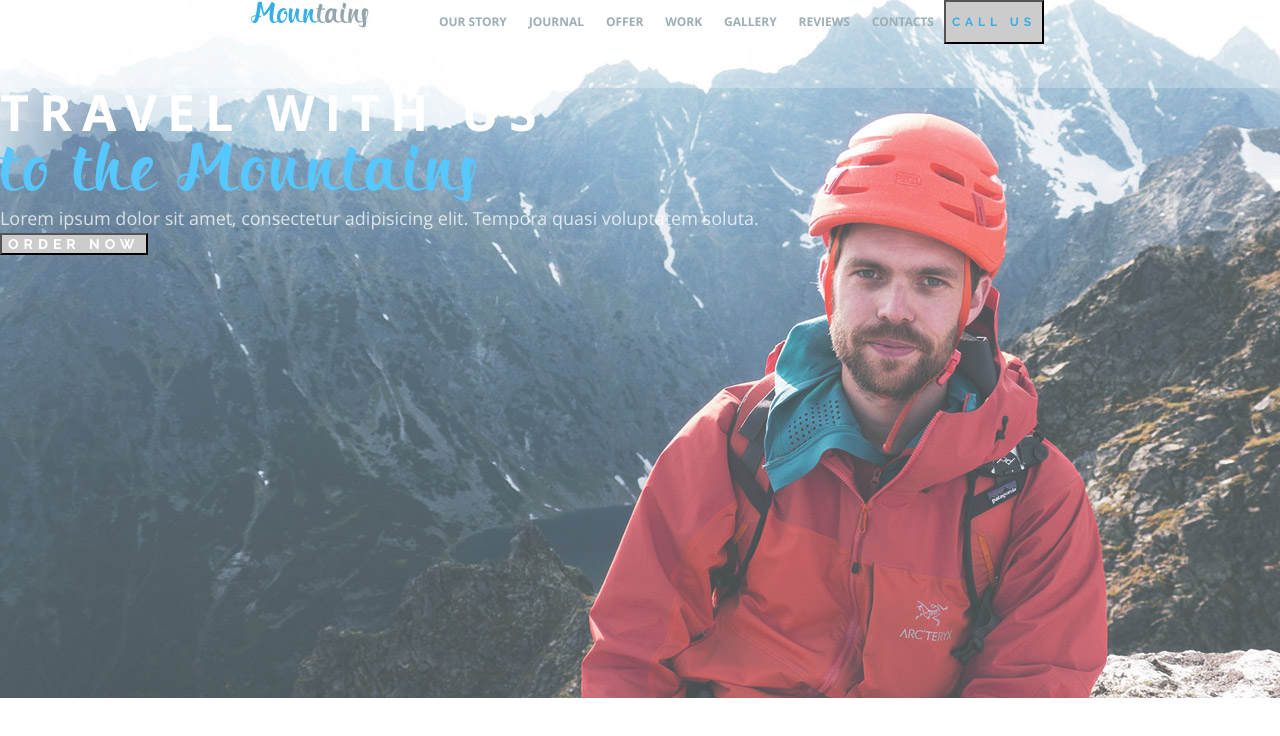
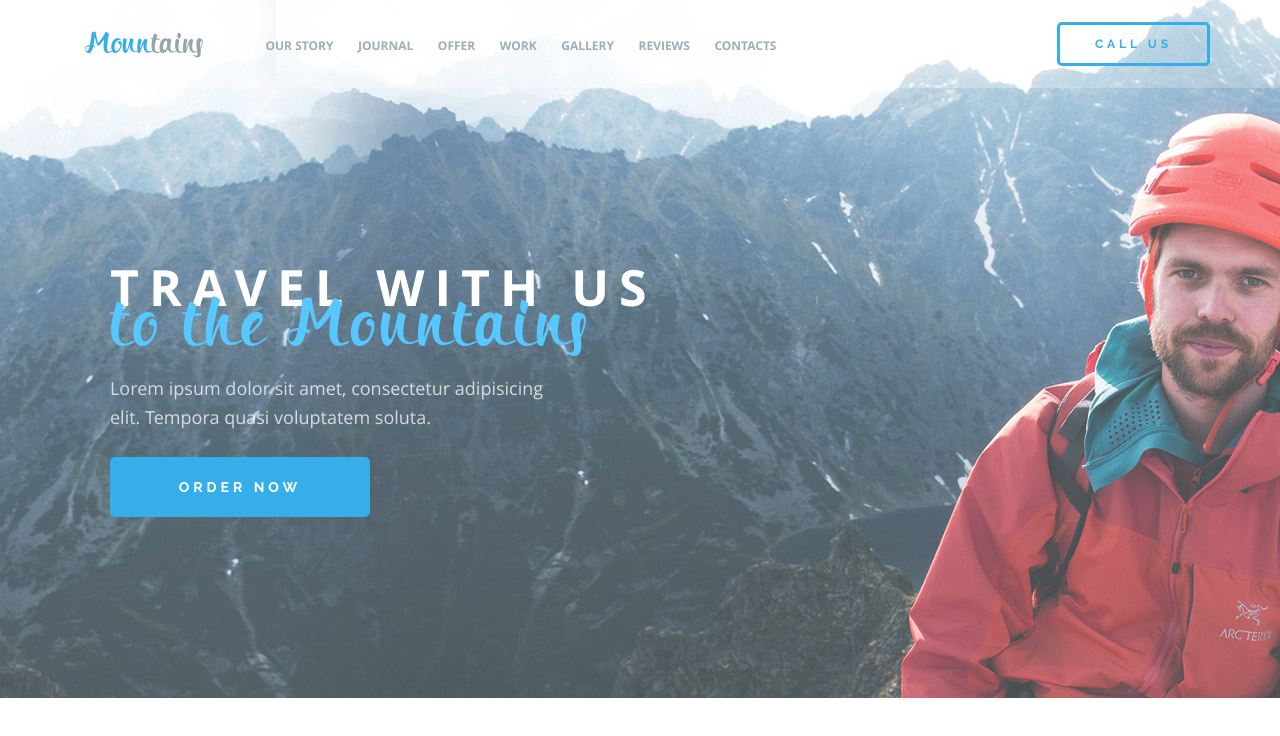
Before and after one commit to yass-wise/Mount_Landing, a website: page src/index.html in a window 1280 px wide. Drawn offline with Linux system fonts and the light colour scheme.

Commit message:
header comlete

```diff
--- a/src/index.html
+++ b/src/index.html
@@ -15,7 +15,7 @@
 <!--HEADER SECTION-->
             <header class="header">
                 <div class="header__top-panel">
-                    <div class="header__wrapper">
+                    <div class="header__wrapper-top-panel">
                         <div class="header__logo"><span>Moun</span>tains</div>
                         <nav class="menu header__menu">
                             <ul class="menu__list">
@@ -45,9 +45,12 @@
                         <button type="button" class="header__btn header__btn-secondary">Call us</button>
                     </div>
                 </div>
-                <h1 class="header__heading">Travel with us <br><span>to the Mountains</span></h1>
-                <p class="header__descr">Lorem ipsum dolor sit amet, consectetur adipisicing elit. Tempora quasi voluptatem soluta.</p>
-                <button type="button" class="header__btn-main">Order now</button>
+
+                <div class="header__wrapper-content">
+                    <h1 class="header__heading"><span class="header__heading-line-1">Travel with us</span><br><span class="header__heading-line-2">to the Mountains</span></h1>
+                    <p class="header__descr">Lorem ipsum dolor sit amet, consectetur adipisicing elit. Tempora quasi voluptatem soluta.</p>
+                    <button type="button" class="header__btn-main">Order now</button>
+                </div>
             </header>
  <!--
             MAIN CONTENT
--- a/src/scss/_typography.scss
+++ b/src/scss/_typography.scss
@@ -92,7 +92,7 @@ html {
         text-transform: uppercase;
         letter-spacing: 10px;
 
-            span {
+            &-line-2 {
                 font-family: $bringin;
                 font-size: 6.6rem;
                 color: #56c7ff;
@@ -113,7 +113,7 @@ html {
         font-size: 1.4rem;
         color: #fff;
         text-transform: uppercase;
-        letter-spacing: 5px;
+        letter-spacing: 4px;
     }
 
     &__btn-secondary {
@@ -121,7 +121,7 @@ html {
         font-size: 1.2rem;
         color: #36aeea;
         text-transform: uppercase;
-        letter-spacing: 5px;
+        letter-spacing: 4px;
     }
 }
 
@@ -130,6 +130,8 @@ html {
     font-size: 1.2rem;
     color: #9daeb6;
     text-transform: uppercase;
+    text-align: center;
+    line-height: 44px;
 
     &:visited {
         color: #9daeb6;
--- a/src/scss/layout/_grid.scss
+++ b/src/scss/layout/_grid.scss
@@ -7,7 +7,7 @@ $br-md: 900px;  // breakpoint for desktop
 
 $cells-qty: 12;      // number of columns
 $grid-width: 100%;   // grid width
-$gutter-width: 10px; // gutter width
+$gutter-width: 15px; // gutter width
 
 //---------------------------------------------
 //              FLEX-GRID for TABLETS
--- a/src/scss/layout/_header.scss
+++ b/src/scss/layout/_header.scss
@@ -4,14 +4,15 @@
     background: {
         image: url("../../img/header/bg_header.jpg");
         repeat: no-repeat;
-        position: top center;
+        position: top left;
         size: 1920px 698px;
     }
 
     &__top-panel {
         display: flex;
-        flex-direction: column;
+        flex-direction: row;
         flex-wrap: nowrap;
+        align-items: center;
         justify-content: center;
 
         width: 100%;
@@ -20,22 +21,30 @@
         background-color: rgba(white, .23);
     }
 
-    &__wrapper {
+    &__wrapper-top-panel {
         display: flex;
-        flex-direction: row;
         flex-wrap: nowrap;
-        flex: 0 1 1170px;
+        flex: 0 1 1140px;
 
-//        max-width: 1170px;
         height: 44px;
+        margin-right: 15px;
+        margin-left: 15px;
 
-        margin: 0 auto;
+    }
+
+    &__wrapper-content {
+        max-width: 1170px;
+        margin: auto;
+
     }
 
     &__logo {
+        display: flex;
+        flex-wrap: nowrap;
+        align-items: center;
+
         height: inherit;
         margin-left: 15px;
-
     }
 
     &__menu {
@@ -45,8 +54,52 @@
     }
 
     &__btn-secondary {
+        width: 153px;
         height: inherit;
         margin-left: auto;
+        background: none;
+        border: 3px solid #36aeea;
+        border-radius: 5px;
+        transition: all .3s;
+
+        &:hover {
+            color: #fff;
+            background-color: #36aeea;
+
+        }
+    }
+
+    &__heading {
+        margin: 175px 0 0 55px;
+
+        span {
+            display: block;
+        }
+
+        &-line-2 {
+            margin-top: -70px;
+        }
+    }
+
+    &__descr {
+        max-width: 435px;
+        margin: 15px 0 0 55px;
+    }
+
+    &__btn-main {
+        width: 260px;
+        height: 60px;
+        margin: 25px 0 0 55px;
+        background-color: #36aeea;
+        border: 3px solid #36aeea;
+        border-radius: 5px;
+        transition: all .3s;
+
+        &:hover {
+            color: #36aeea;
+            background-color: #fff;
+
+        }
     }
 }
 
@@ -56,7 +109,6 @@
 .menu {
     &__list {
         display: flex;
-        flex-direction: row;
         flex-wrap: nowrap;
         justify-content: space-between;
 
@@ -64,15 +116,18 @@
 
     &__item {
         display: flex;
-        justify-content: center;
-        align-items: center;
+        align-items: stretch;
         flex: 0 0 auto;
-
         height: 44px;
     }
 
     &__link {
-        padding: 10px;
+        border: 2px solid transparent;
+        transition: border-bottom .3s;
 
+        &:hover {
+            border-bottom: 2px solid #36aeea;
+        }
     }
+
 }
--- a/src/scss/main.scss
+++ b/src/scss/main.scss
@@ -2,6 +2,7 @@
 @import "reset";            // css reset
 @import "typography";       // font styles
 
+@import "layout/grid";
 @import "layout/page";
 @import "layout/header";
 @import "layout/about";
@@ -13,7 +14,6 @@
 @import "layout/clients";
 @import "layout/contacts";
 @import "layout/footer";
-@import "layout/grid";
 
 @import "components/button";
 @import "components/blog-post";
```
Also changed, not shown: src/css/main.css, src/img/footer/bg_footer.png (added), 2 other files.
